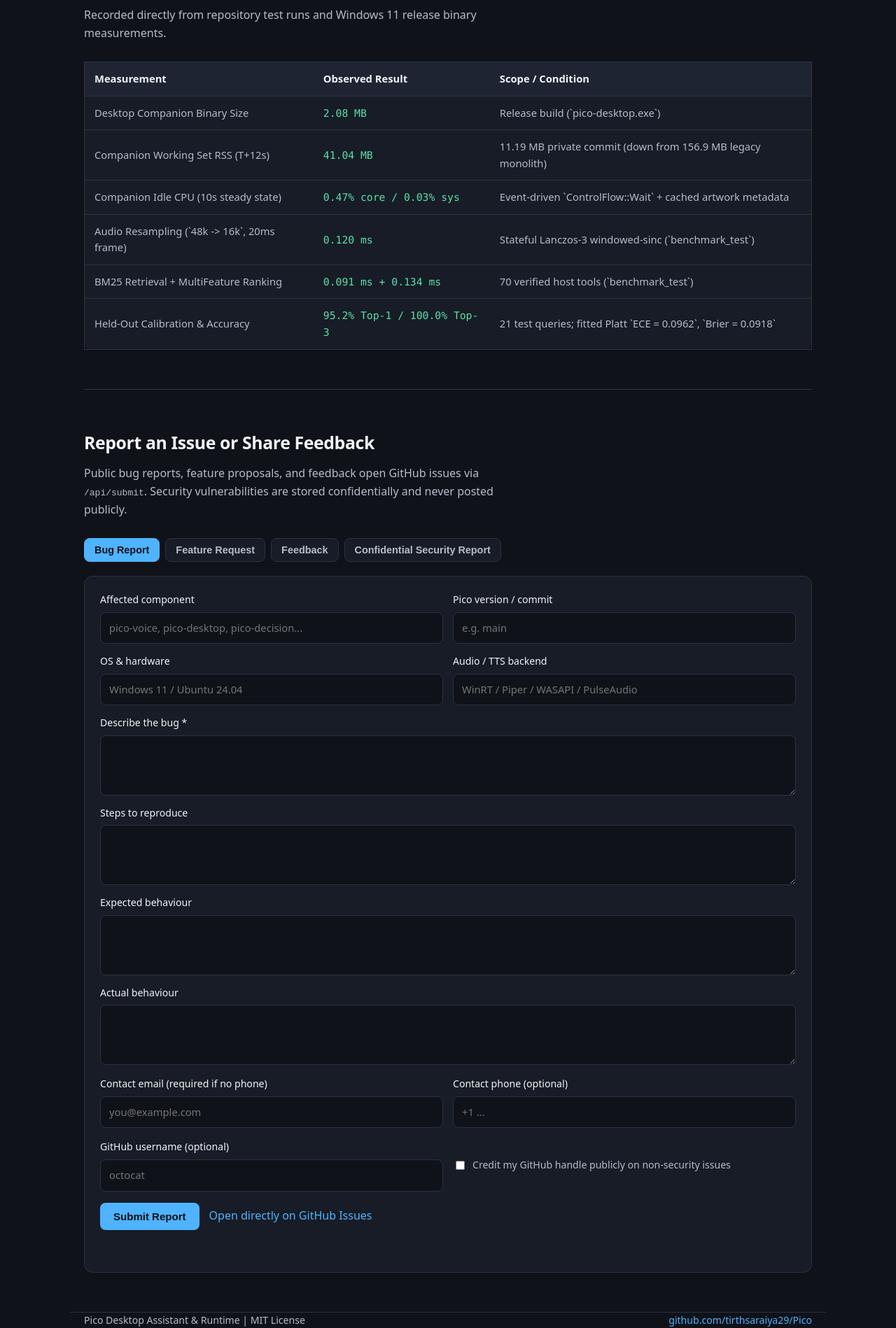
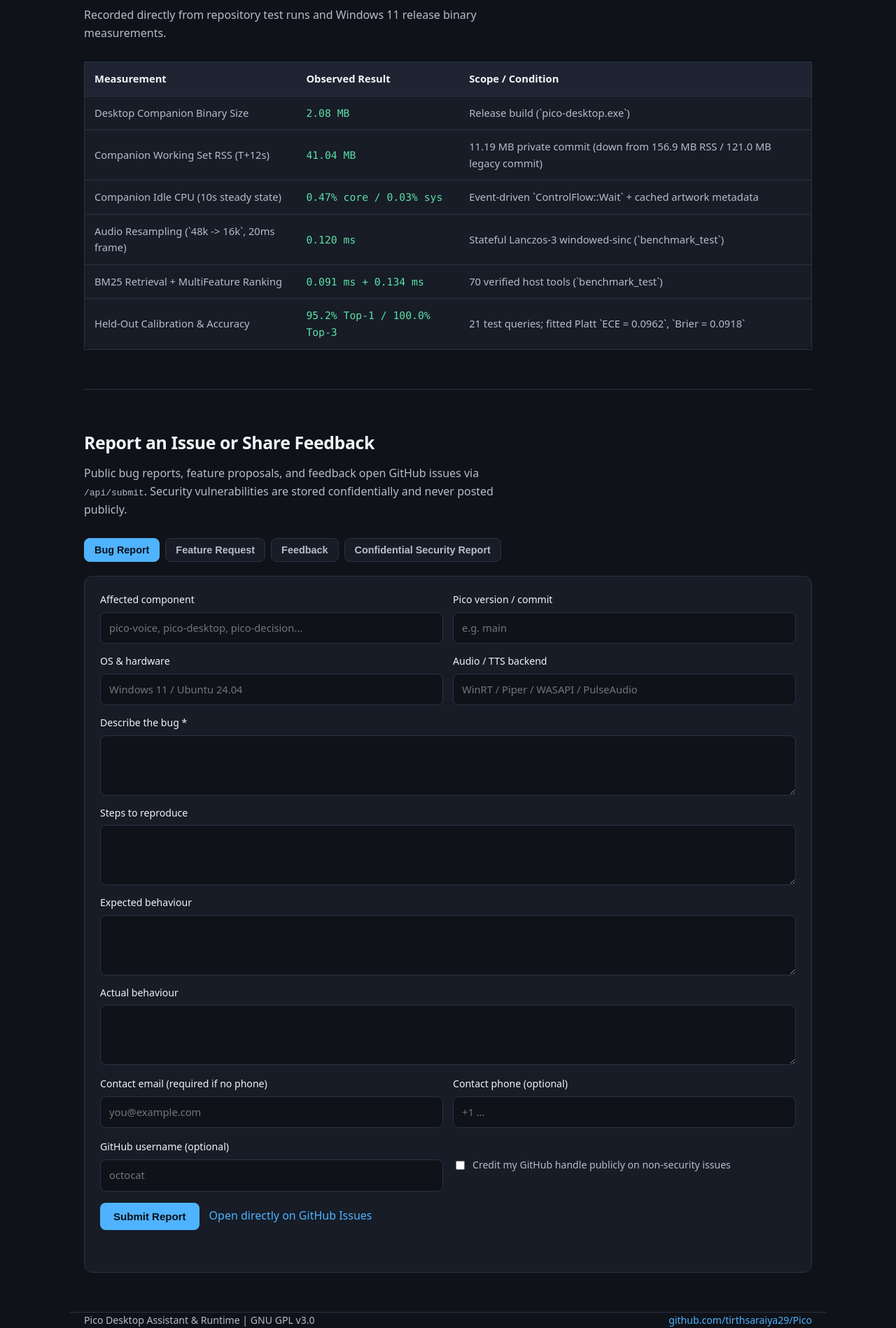
Before and after one commit to tirthsaraiya29/Pico, a plain HTML site: page docs/index.html in a window 1280 px wide. Shown: the part 1697-3595 px from the top of the page at 70% size. Drawn offline with Linux system fonts and the light colour scheme.

Commit message:
docs: align license, telemetry, and audit remediation statuses across repo and site

```diff
--- a/docs/index.html
+++ b/docs/index.html
@@ -483,7 +483,7 @@ pico-desktop</pre>
             <tr>
               <td>Companion Working Set RSS (T+12s)</td>
               <td class="num">41.04 MB</td>
-              <td>11.19 MB private commit (down from 156.9 MB legacy monolith)</td>
+              <td>11.19 MB private commit (down from 156.9 MB RSS / 121.0 MB legacy commit)</td>
             </tr>
             <tr>
               <td>Companion Idle CPU (10s steady state)</td>
@@ -557,7 +557,7 @@ pico-desktop</pre>
   </main>
 
   <footer class="container">
-    <span>Pico Desktop Assistant &amp; Runtime | MIT License</span>
+    <span>Pico Desktop Assistant &amp; Runtime | GNU GPL v3.0</span>
     <span><a href="https://github.com/tirthsaraiya29/Pico" target="_blank" rel="noopener">github.com/tirthsaraiya29/Pico</a></span>
   </footer>
 
```
Also changed, not shown: site/index.html (+2 -2 lines), 4 other files.
